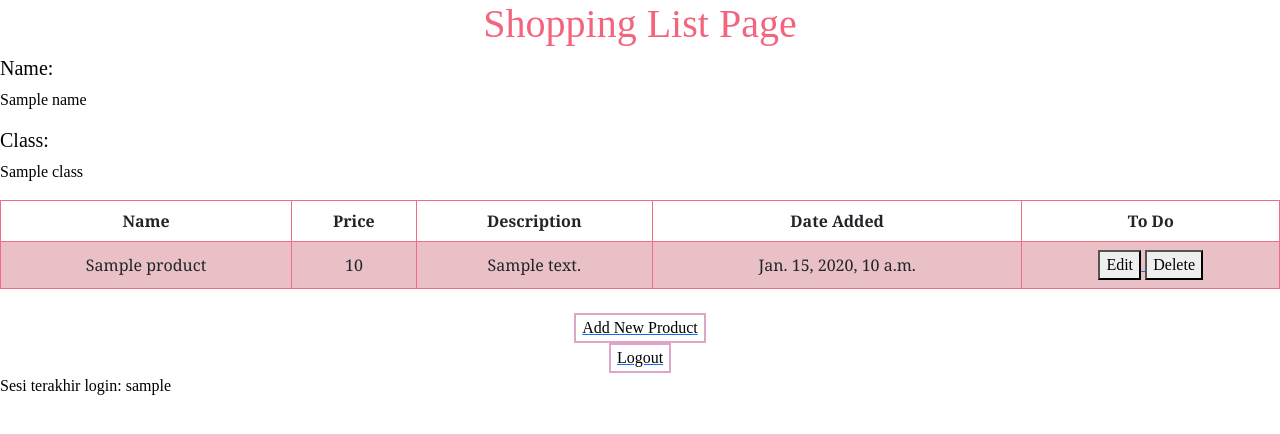
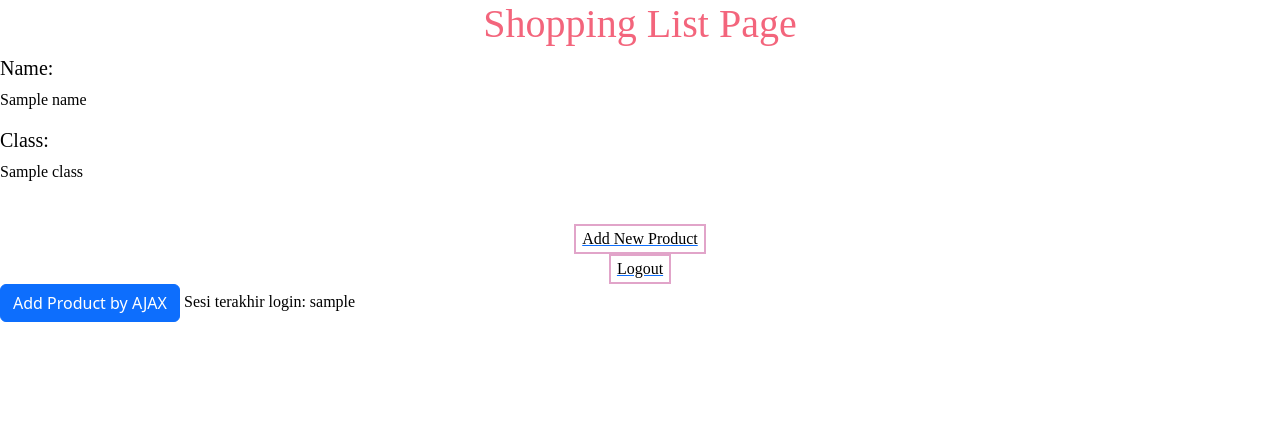
Before and after one commit to chikamarsyaa/shopping-list, a Django app: template main/templates/main.html in a window 1280 px wide. Shown: the part 56-490 px from the top of the page. Run offline with Django 4.2, Linux system fonts and the light colour scheme; the template is opened without the code that fills it: most values are stand-ins (such as "Sample title", 1, 10 or a date in 2020).

Commit message:
Menyelesaikan Tutorial 5

```diff
--- a/main/templates/main.html
+++ b/main/templates/main.html
@@ -77,44 +77,13 @@
         </style>
     </head>
     <body>
-<table>
-    <tr>
-        <th style="text-align:center">Name</th>
-        <th style="text-align:center">Price</th>
-        <th style="text-align:center">Description</th>
-        <th style="text-align:center">Date Added</th>
-        <th style="text-align:center">To Do</th>
-    </tr>
 
-    {% comment %} Berikut cara memperlihatkan data produk di bawah baris ini {% endcomment %}
-
-    {% for product in products %}
-        <tr>
-            <td style="text-align:center">{{product.name}}</td>
-            <td style="text-align:center">{{product.price}}</td>
-            <td style="text-align:center">{{product.description}}</td>
-            <td style="text-align:center">{{product.date_added}}</td>
-            <td>
-                <a href="{% url 'main:edit_product' product.pk %}">
-                    <button>
-                        Edit
-                    </button>
-                </a>
-                <a href="{% url 'main:delete_product' product.pk %}">
-                    <button>
-                        Delete
-                    </button>
-                </a>
-            </td>
-        </tr>
-    {% endfor %}
-</table>
+<table id="product_table"></table>
 
 <br />
 
 <head>
     <style>
-
       button {
         text-align: center;
         color: rgb(0, 0, 0);
@@ -137,9 +106,8 @@
         background-color: rgb(234, 192, 199);
         color: rgb(11, 11, 11);
     }
-
     </style>
-    </head>
+</head>
 
 <a href="{% url 'main:create_product' %}">
     <div class="center">
@@ -166,6 +134,92 @@
 
     </style>
     </head>
+    <div class="modal fade" id="exampleModal" tabindex="-1" aria-labelledby="exampleModalLabel" aria-hidden="true">
+      <div class="modal-dialog">
+          <div class="modal-content">
+              <div class="modal-header">
+                  <h1 class="modal-title fs-5" id="exampleModalLabel">Add New Product</h1>
+                  <button type="button" class="btn-close" data-bs-dismiss="modal" aria-label="Close"></button>
+              </div>
+              <div class="modal-body">
+                  <form id="form" onsubmit="return false;">
+                      {% csrf_token %}
+                      <div class="mb-3">
+                          <label for="name" class="col-form-label">Name:</label>
+                          <input type="text" class="form-control" id="name" name="name"></input>
+                      </div>
+                      <div class="mb-3">
+                          <label for="price" class="col-form-label">Price:</label>
+                          <input type="number" class="form-control" id="price" name="price"></input>
+                      </div>
+                      <div class="mb-3">
+                          <label for="description" class="col-form-label">Description:</label>
+                          <textarea class="form-control" id="description" name="description"></textarea>
+                      </div>
+                  </form>
+              </div>
+              <div class="modal-footer">
+                  <button type="button" class="btn btn-secondary" data-bs-dismiss="modal">Close</button>
+                  <button type="button" class="btn btn-primary" id="button_add" data-bs-dismiss="modal">Add Product</button>
+              </div>
+          </div>
+      </div>
+  </div>
+  <button type="button" class="btn btn-primary" data-bs-toggle="modal" data-bs-target="#exampleModal">Add Product by AJAX</button>
+
+
 <h7>Sesi terakhir login: {{ last_login }}</h7>
 
+<script>
+  async function getProducts() {
+      return fetch("{% url 'main:get_product_json' %}").then((res) => res.json())
+  }
+  async function refreshProducts() {
+        document.getElementById("product_table").innerHTML = ""
+        const products = await getProducts()
+        let htmlString = `<tr>
+            <th>Name</th>
+            <th>Price</th>
+            <th>Description</th>
+            <th>Date Added</th>
+            <th>Action</th>
+        </tr>`
+        products.forEach((item) => {
+            htmlString += `\n<tr>
+            <td>${item.fields.name}</td>
+            <td>${item.fields.price}</td>
+            <td>${item.fields.description}</td>
+            <td>${item.fields.date_added}</td>
+            <td>
+                <button onclick="editProduct(${item.pk})">Edit</button>
+                <button onclick="deleteProduct(${item.pk}})">Delete</button>
+            </td>
+        </tr>`
+        })
+
+        document.getElementById("product_table").innerHTML = htmlString
+    }
+
+    refreshProducts()
+
+    function addProduct() {
+        fetch("{% url 'main:add_product_ajax' %}", {
+            method: "POST",
+            body: new FormData(document.querySelector('#form'))
+        }).then(refreshProducts)
+
+        document.getElementById("form").reset()
+        return false
+    }
+    document.getElementById("button_add").onclick = addProduct
+
+    function editProduct(pk) {
+    window.location.href = `/edit-product/${pk}`;
+    }
+
+    function deleteProduct(pk) {
+      window.location.href = `/delete/${pk}`;
+    }
+</script>
+
 {% endblock content %}
--- a/main/urls.py
+++ b/main/urls.py
@@ -9,6 +9,9 @@ from main.views import login_user #sesuaikan dengan nama fungsi yang dibuat
 from main.views import logout_user
 from main.views import edit_product
 from main.views import delete_product
+from main.views import get_product_json
+from main.views import add_product_ajax
+
 
 app_name = 'main'
 
@@ -24,4 +27,6 @@ urlpatterns = [
     path('json/<int:id>/', show_json_by_id, name='show_json_by_id'),
     path('edit-product/<int:id>', edit_product, name='edit_product'),
     path('delete/<int:id>', delete_product, name='delete_product'),
+    path('get-product/', get_product_json, name='get_product_json'),
+    path('create-product-ajax/', add_product_ajax, name='add_product_ajax'),
 ]
```
Also changed, not shown: main/templates/login.html (+12 -2 lines), main/views.py (+21 -3 lines), db.sqlite3.
